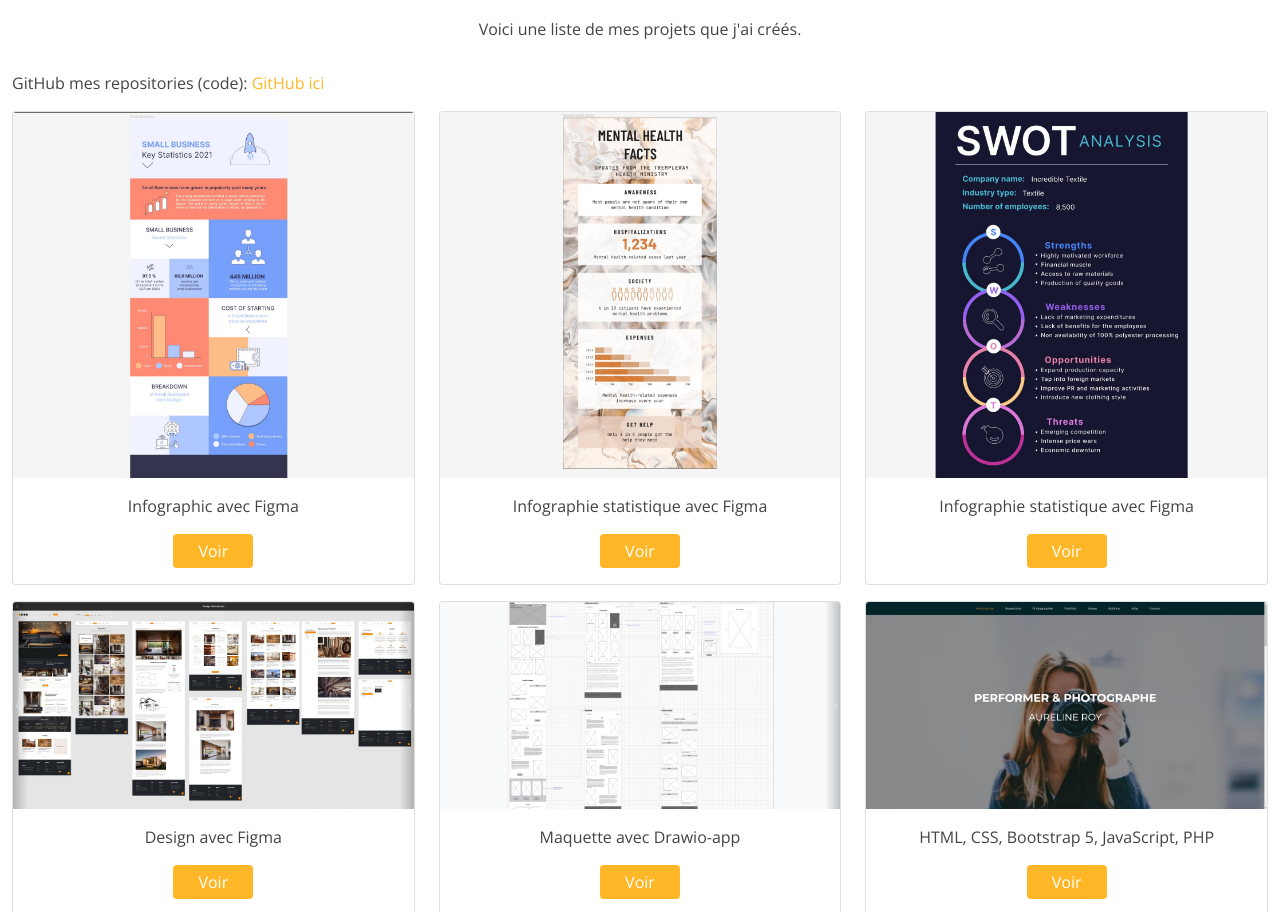
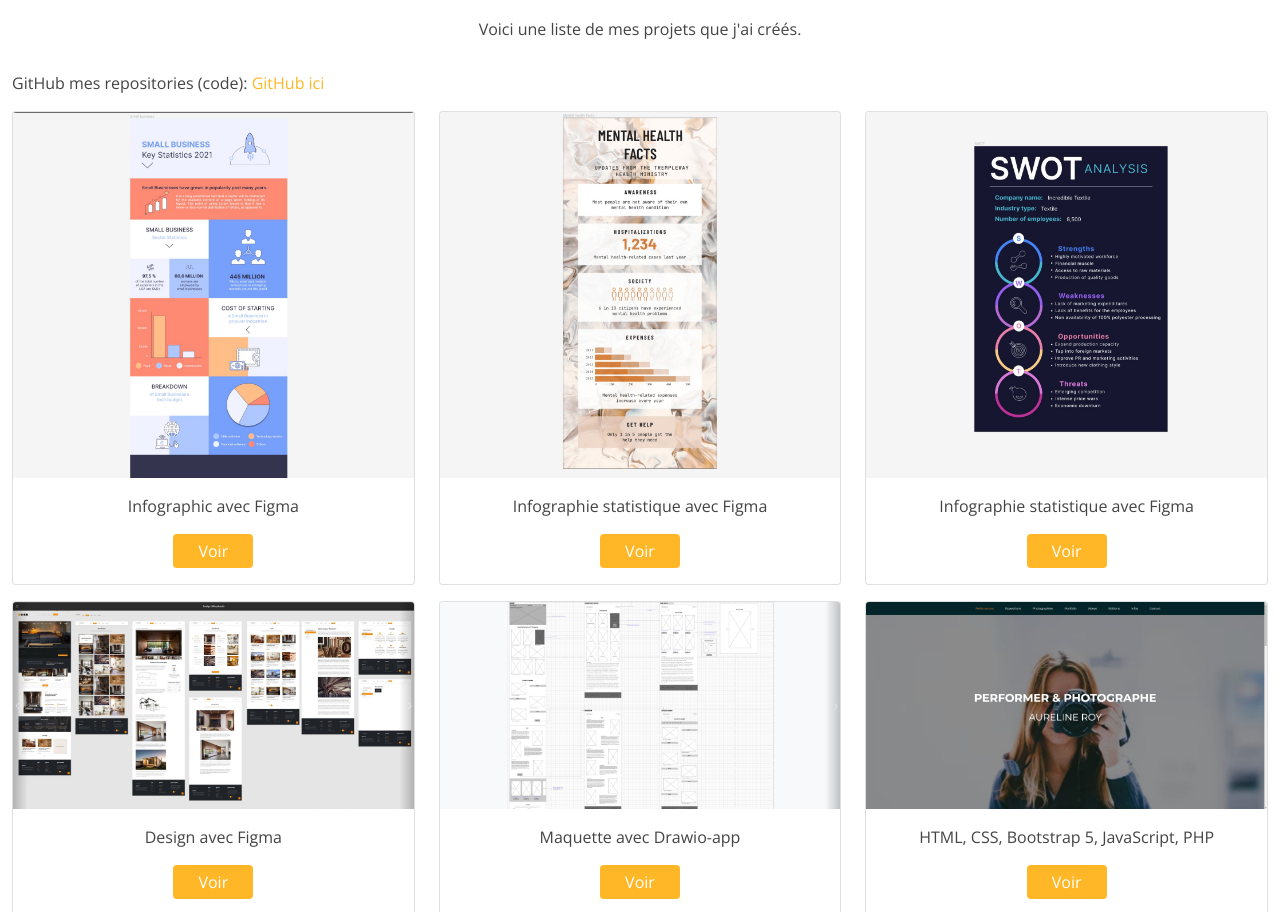
Before and after one commit to MarinaStepok/my-portfolio, a plain HTML site: page index.html in a window 1280 px wide. Shown: the part 1824-2736 px from the top of the page. Drawn offline with nearby package versions, Linux system fonts and the light colour scheme.

Commit message:
change photo

```diff
--- a/index.html
+++ b/index.html
@@ -216,7 +216,7 @@
 
           <div class="col-lg-4 col-md-6 mb-3">
             <div class="card text-center">
-              <img src="assets/img/infographic-3.jpg" class="card-img-top" alt="...">
+              <img src="assets/img/infographic3.jpg" class="card-img-top" alt="...">
               <div class="card-body">
                 <!-- <p class="card-title">HTML, CSS, Bootstrap 5, JavaScript (menu fixe et portfolio de photos), PHP (formulaire de contact) </p> -->
                 <p class="card-title">Infographie statistique avec Figma</p>
```
Also changed, not shown: assets/img/infographic3.jpg (added).
